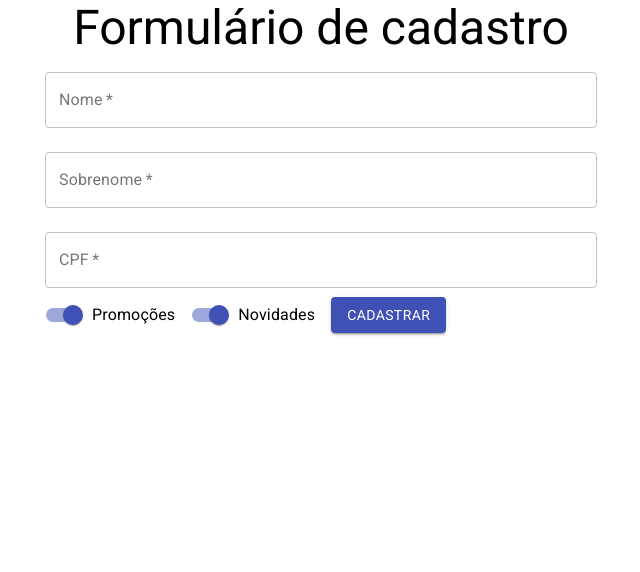
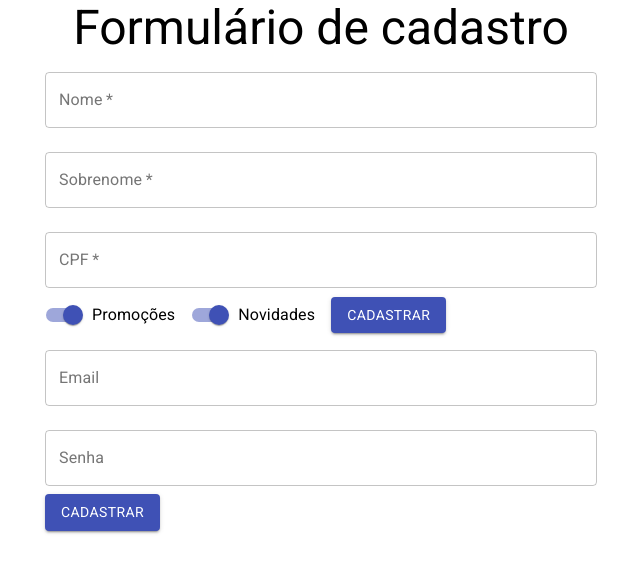
Before and after one commit to TakaGui/alura, a React (Create React App) app in the folder front-end/reactjs/form/: page / in a window 1280 px wide. Shown: the top 572 px of the page, without its empty margins (319-959 px from the left). Built offline with nearby package versions, Linux system fonts and the light colour scheme.

Commit message:
feat: create user form

```diff
--- /dev/null
+++ b/front-end/reactjs/form/src/components/RegisterForm/PersonalData.jsx
@@ -0,0 +1,122 @@
+import { useState } from 'react';
+
+import {
+  TextField,
+  FormControlLabel,
+  Switch,
+  Button,
+} from '@material-ui/core';
+
+export function PersonalData({
+  onSubmitForm,
+  validCpf,
+}) {
+  const [name, setName] = useState('');
+  const [lastName, setLastName] = useState('');
+  const [cpf, setCpf] = useState('');
+  const [promotion, setPromotion] = useState(true);
+  const [news, setNews] = useState(true);
+  const [errors, setErrors] = useState({
+    cpf: {
+      valid: true,
+      text: '',
+    },
+  });
+
+  return (
+    <form
+      onSubmit={(event) => {
+        event.preventDefault();
+
+        onSubmitForm({
+          name,
+          lastName,
+          cpf,
+          promotion,
+          news,
+        });
+      }}
+    >
+      <TextField
+        id="name"
+        label="Nome"
+        variant="outlined"
+        required
+        fullWidth
+        margin="normal"
+        value={name}
+        onChange={(event) => {
+          setName(event.target.value);
+        }}
+      />
+
+      <TextField
+        id="lastname"
+        label="Sobrenome"
+        variant="outlined"
+        required
+        fullWidth
+        margin="normal"
+        value={lastName}
+        onChange={(event) => {
+          setLastName(event.target.value);
+        }}
+      />
+
+      <TextField
+        id="cpf"
+        label="CPF"
+        variant="outlined"
+        required
+        fullWidth
+        margin="normal"
+        value={cpf}
+        onChange={(event) => {
+          setCpf(event.target.value);
+        }}
+        onBlur={(event) => {
+          const isValidCpf = validCpf(cpf);
+          setErrors({ cpf: isValidCpf });
+        }}
+        error={!errors.cpf.valid}
+        helperText={errors.cpf.text}
+      />
+
+      <FormControlLabel
+        label="Promoções"
+        control={
+          <Switch
+            name="promotion"
+            color="primary"
+            checked={promotion}
+            onChange={(event) => {
+              setPromotion(event.target.checked);
+            }}
+          />
+        }
+      />
+
+      <FormControlLabel
+        label="Novidades"
+        control={
+          <Switch
+            name="news"
+            color="primary"
+            checked={news}
+            onChange={(event) => {
+              setNews(event.target.checked);
+            }}
+          />
+        }
+      />
+
+      <Button
+        type="submit"
+        variant="contained"
+        color="primary"
+      >
+        Cadastrar
+      </Button>
+    </form>
+  );
+}
--- /dev/null
+++ b/front-end/reactjs/form/src/components/RegisterForm/UserData.jsx
@@ -0,0 +1,36 @@
+import {
+  TextField,
+  Button,
+} from '@material-ui/core';
+
+export function UserData() {
+  return (
+    <form>
+      <TextField
+        id="email"
+        label="Email"
+        type="email"
+        variant="outlined"
+        margin="normal"
+        fullWidth
+      />
+
+      <TextField
+        id="password"
+        label="Senha"
+        type="password"
+        variant="outlined"
+        margin="normal"
+        fullWidth
+      />
+
+      <Button
+        type="submit"
+        variant="contained"
+        color="primary"
+      >
+        Cadastrar
+      </Button>
+    </form>
+  );
+}
--- a/front-end/reactjs/form/src/components/RegisterForm/index.jsx
+++ b/front-end/reactjs/form/src/components/RegisterForm/index.jsx
@@ -1,122 +1,16 @@
-import { useState } from 'react';
-
-import {
-  TextField,
-  FormControlLabel,
-  Switch,
-  Button,
-} from '@material-ui/core';
-
+import { PersonalData } from './PersonalData';
+import { UserData } from './UserData';
 export function RegisterForm({
   onSubmitForm,
   validCpf,
 }) {
-  const [name, setName] = useState('');
-  const [lastName, setLastName] = useState('');
-  const [cpf, setCpf] = useState('');
-  const [promotion, setPromotion] = useState(true);
-  const [news, setNews] = useState(true);
-  const [errors, setErrors] = useState({
-    cpf: {
-      valid: true,
-      text: '',
-    },
-  });
-
   return (
-    <form
-      onSubmit={(event) => {
-        event.preventDefault();
-
-        onSubmitForm({
-          name,
-          lastName,
-          cpf,
-          promotion,
-          news,
-        });
-      }}
-    >
-      <TextField
-        id="name"
-        label="Nome"
-        variant="outlined"
-        required
-        fullWidth
-        margin="normal"
-        value={name}
-        onChange={(event) => {
-          setName(event.target.value);
-        }}
+    <>
+      <PersonalData
+        onSubmitForm={onSubmitForm}
+        validCpf={validCpf}
       />
-
-      <TextField
-        id="lastname"
-        label="Sobrenome"
-        variant="outlined"
-        required
-        fullWidth
-        margin="normal"
-        value={lastName}
-        onChange={(event) => {
-          setLastName(event.target.value);
-        }}
-      />
-
-      <TextField
-        id="cpf"
-        label="CPF"
-        variant="outlined"
-        required
-        fullWidth
-        margin="normal"
-        value={cpf}
-        onChange={(event) => {
-          setCpf(event.target.value);
-        }}
-        onBlur={(event) => {
-          const isValidCpf = validCpf(cpf);
-          setErrors({ cpf: isValidCpf });
-        }}
-        error={!errors.cpf.valid}
-        helperText={errors.cpf.text}
-      />
-
-      <FormControlLabel
-        label="Promoções"
-        control={
-          <Switch
-            name="promotion"
-            color="primary"
-            checked={promotion}
-            onChange={(event) => {
-              setPromotion(event.target.checked);
-            }}
-          />
-        }
-      />
-
-      <FormControlLabel
-        label="Novidades"
-        control={
-          <Switch
-            name="news"
-            color="primary"
-            checked={news}
-            onChange={(event) => {
-              setNews(event.target.checked);
-            }}
-          />
-        }
-      />
-
-      <Button
-        type="submit"
-        variant="contained"
-        color="primary"
-      >
-        Cadastrar
-      </Button>
-    </form>
+      <UserData />
+    </>
   );
 }
```
